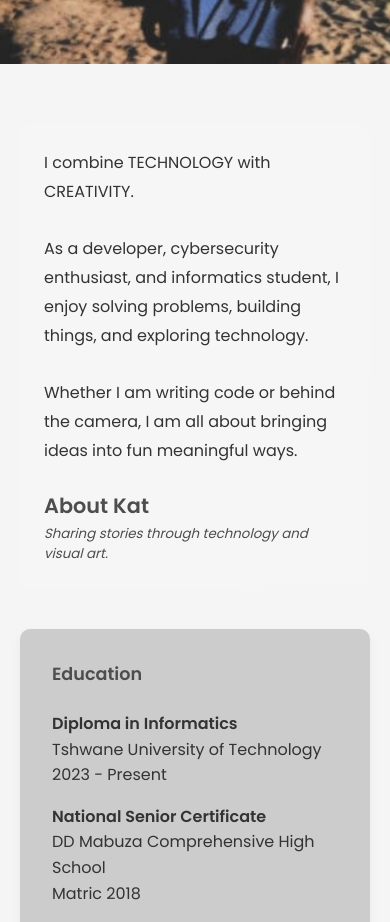
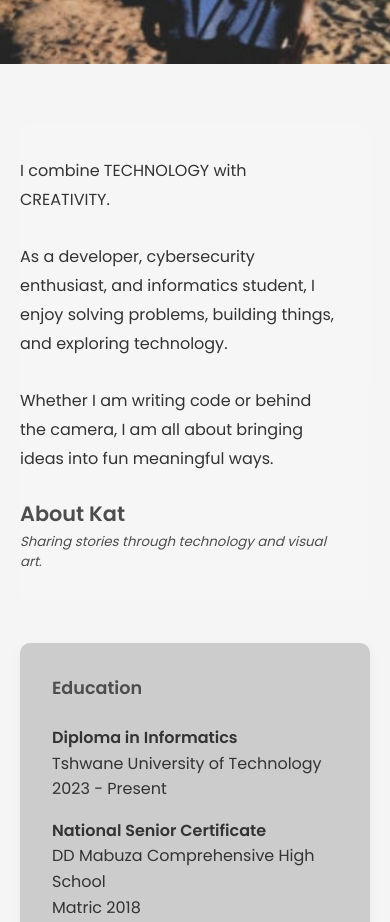
Before and after one commit to karteverything/karteverything2, a Next.js app: page / in a window 390 px wide. Shown: the part 780-1702 px from the top of the page. Built offline with nearby package versions, Linux system fonts and the light colour scheme; no server answers; the database is empty.

Commit message:
fix: adjust column full-width for small devices

```diff
--- a/app/globals.css
+++ b/app/globals.css
@@ -394,7 +394,7 @@ ul {
         align-items: stretch;
         padding-left: 0;
         text-align: left;
-        padding: 1.5rem;
+        /*padding: 1.5rem;*/
         margin-bottom: 0.5rem;
         border-bottom: none;
         background: linear-gradient(
```
